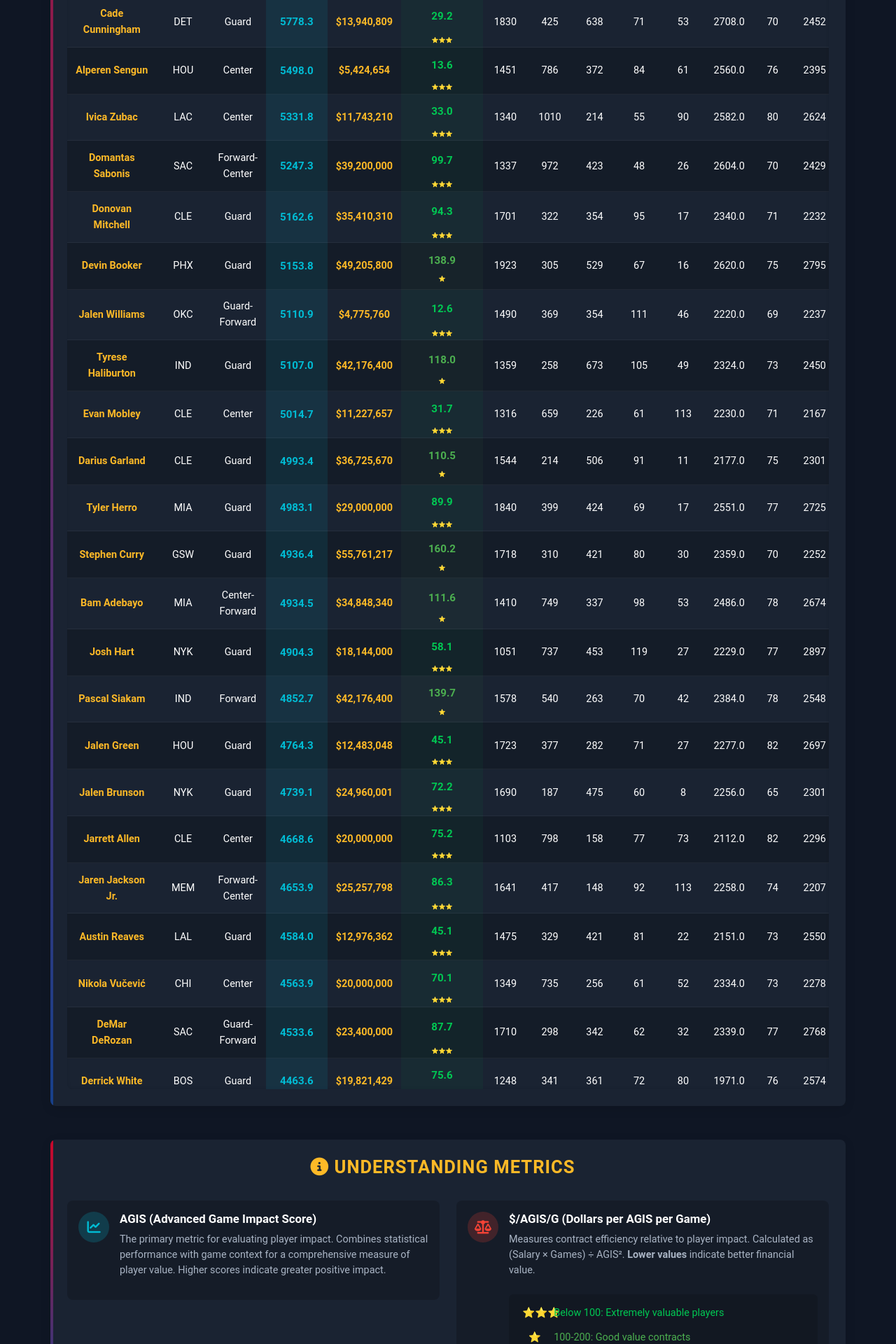
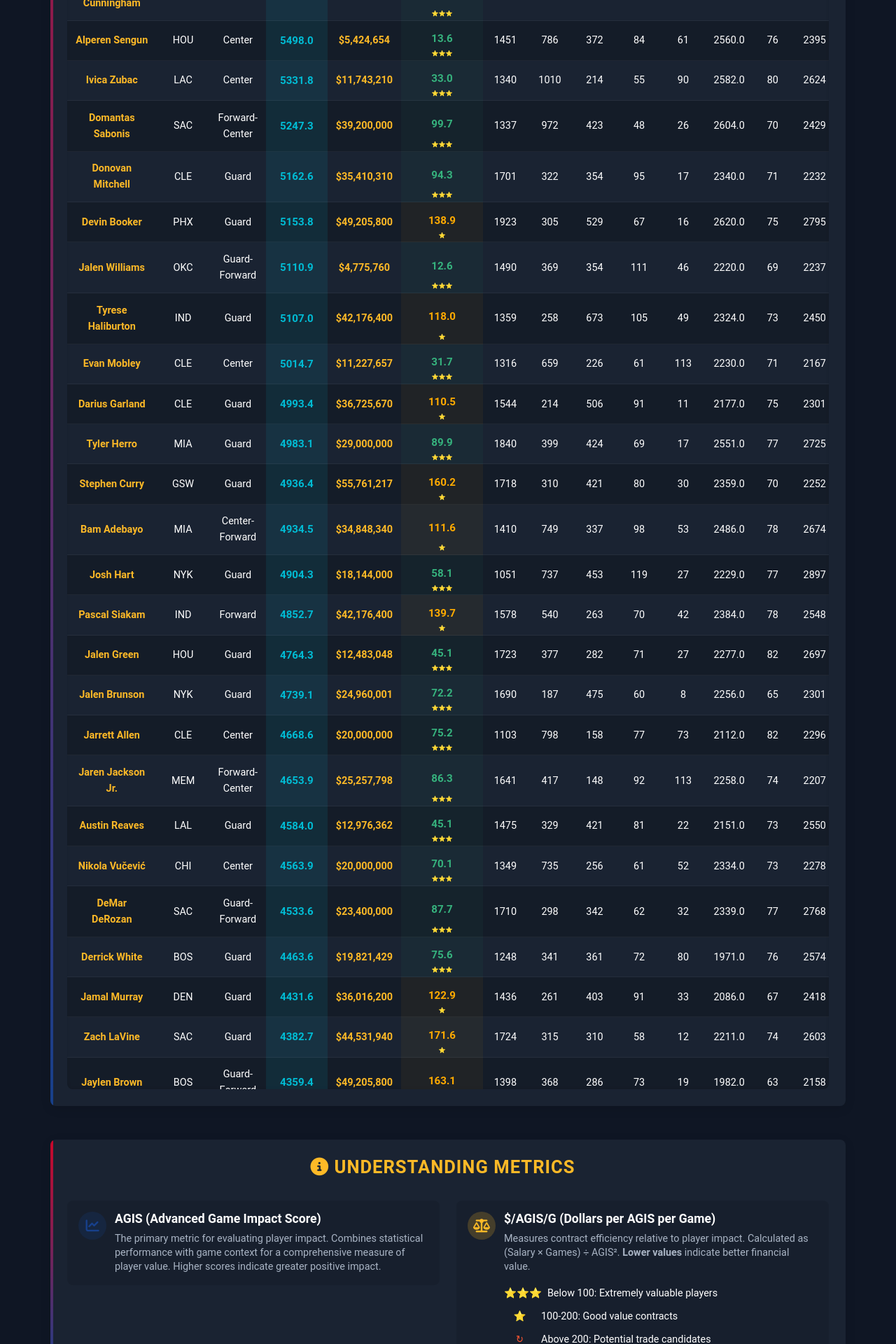
Before and after one commit to guilhermelcassis/nba_agis_metric, a Flask app: page /player-stats in a window 1280 px wide. Shown: the part 1160-3080 px from the top of the page at 70% size. Run offline with Flask 3, Linux system fonts and the light colour scheme; data comes from the database, SQL or seed files in the repository.

Commit message:
fixd card layout

```diff
--- a/static/css/styles.css
+++ b/static/css/styles.css
@@ -345,16 +345,16 @@ td.agis-score {
     padding-bottom: 1rem !important;
 }
 
-/* Value indicators for $/AGIS/G */
+/* Value indicators for $/AGIS/G in table cells */
 td.salary-agis-per-game {
     position: relative;
-    padding-bottom: 1.8rem !important; /* Extra padding for indicators */
+    padding-bottom: 18px !important;
 }
 
 /* Below 100 - Extremely valuable */
 td.salary-agis-per-game[data-value-category="elite"] {
-    color: #00C853 !important; /* Bright green */
-    background-color: rgba(0, 200, 83, 0.05);
+    color: var(--success) !important;
+    background-color: rgba(54, 179, 126, 0.05);
 }
 
 td.salary-agis-per-game[data-value-category="elite"]::after {
@@ -362,17 +362,17 @@ td.salary-agis-per-game[data-value-category="elite"]::after {
     font-size: 8px;
     display: block;
     position: absolute;
-    bottom: 0.4rem;
+    bottom: 2px;
     left: 0;
     right: 0;
     text-align: center;
-    color: #00C853;
+    color: var(--success);
 }
 
 /* 100-200 - Good value */
 td.salary-agis-per-game[data-value-category="good"] {
-    color: #4CAF50 !important; /* Green */
-    background-color: rgba(76, 175, 80, 0.05);
+    color: var(--warning) !important;
+    background-color: rgba(255, 171, 0, 0.05);
 }
 
 td.salary-agis-per-game[data-value-category="good"]::after {
@@ -380,17 +380,17 @@ td.salary-agis-per-game[data-value-category="good"]::after {
     font-size: 8px;
     display: block;
     position: absolute;
-    bottom: 0.4rem;
+    bottom: 2px;
     left: 0;
     right: 0;
     text-align: center;
-    color: #4CAF50;
+    color: var(--warning);
 }
 
 /* Above 200 - Trade candidate */
 td.salary-agis-per-game[data-value-category="trade"] {
-    color: #F44336 !important; /* Red */
-    background-color: rgba(244, 67, 54, 0.05);
+    color: var(--danger) !important;
+    background-color: rgba(255, 86, 48, 0.05);
 }
 
 td.salary-agis-per-game[data-value-category="trade"]::after {
@@ -398,11 +398,11 @@ td.salary-agis-per-game[data-value-category="trade"]::after {
     font-size: 12px;
     display: block;
     position: absolute;
-    bottom: 0.4rem;
+    bottom: 2px;
     left: 0;
     right: 0;
     text-align: center;
-    color: #F44336;
+    color: var(--danger);
 }
 
 /* Efficiency metrics highlighting */
@@ -1811,144 +1811,102 @@ td.salary-agis-per-game[data-value-category="trade"]::after {
     font-size: 0.85rem;
 }
 
-/* Value categories list in explainer */
+/* Value Categories Styling */
 .value-categories-container {
-    margin-top: 1.5rem;
-    background-color: rgba(0, 0, 0, 0.15);
-    border-radius: 6px;
-    padding: 1rem 1.2rem;
-    position: relative; /* Ensure proper stacking context */
-    overflow: hidden;
+    margin-top: 1rem;
 }
 
 .value-categories {
+    list-style: none;
+    padding: 0;
     margin: 0;
-    padding-left: 0;
-    list-style-type: none;
-    position: relative; /* Ensure proper stacking context */
-    z-index: 1; /* Make sure it's above any potential overlap */
 }
 
 .value-categories li {
-    margin-bottom: 0.8rem;
+    display: flex;
+    align-items: center;
+    margin-bottom: 0.6rem;
     font-size: 0.9rem;
-    display: flex;
-    align-items: flex-start;
-    line-height: 1.5;
-    position: relative; /* Ensure proper positioning */
 }
 
 .value-categories li:last-child {
     margin-bottom: 0;
 }
 
-.value-categories .indicator {
-    display: inline-block;
-    width: 35px;
-    min-width: 35px;
-    margin-right: 10px;
+.value-indicator {
+    flex: 0 0 45px;
     text-align: center;
+    margin-right: 0.5rem;
+}
+
+.value-description {
+    flex: 1;
+}
+
+.elite-value .value-indicator {
+    color: var(--success);
+}
+
+.good-value .value-indicator {
+    color: var(--warning);
+}
+
+.trade-value .value-indicator {
+    color: var(--danger);
+}
+
+/* Metric Items Styling */
+.metric-item {
+    display: flex;
+    background-color: rgba(0, 0, 0, 0.1);
+    padding: 1rem;
+    border-radius: var(--border-radius);
+    transition: all 0.2s ease;
+    margin-bottom: 1rem;
+}
+
+.metric-hover {
+    background-color: rgba(0, 0, 0, 0.2);
+    transform: translateY(-2px);
+}
+
+.metric-icon {
+    width: 40px;
+    height: 40px;
+    border-radius: 50%;
+    display: flex;
+    align-items: center;
+    justify-content: center;
+    margin-right: 12px;
     flex-shrink: 0;
 }
 
-/* Star positioning for table cells */
-td.salary-agis-per-game::after {
-    position: absolute;
-    bottom: 4px;
-    left: 0;
-    right: 0;
-    text-align: center;
-}
-
-.elite-value {
-    color: #00C853;
-}
-
-.good-value {
-    color: #4CAF50;
-}
-
-.trade-value {
-    color: #F44336;
-}
-
-/* Value indicators for $/AGIS/G */
-td.salary-agis-per-game {
-    position: relative;
-}
-
-/* Below 100 - Extremely valuable */
-td.salary-agis-per-game[data-value-category="elite"] {
-    color: #00C853 !important; /* Bright green */
-    background-color: rgba(0, 200, 83, 0.05);
-}
-
-td.salary-agis-per-game[data-value-category="elite"]::after {
-    content: '⭐⭐⭐';
-    font-size: 8px;
-    display: block;
-    position: absolute;
-    bottom: 2px;
-    left: 0;
-    right: 0;
-    text-align: center;
-    color: #00C853;
-}
-
-/* 100-200 - Good value */
-td.salary-agis-per-game[data-value-category="good"] {
-    color: #4CAF50 !important; /* Green */
-    background-color: rgba(76, 175, 80, 0.05);
-}
-
-td.salary-agis-per-game[data-value-category="good"]::after {
-    content: '⭐';
-    font-size: 8px;
-    display: block;
-    position: absolute;
-    bottom: 0.4rem;
-    left: 0;
-    right: 0;
-    text-align: center;
-    color: #4CAF50;
-}
-
-/* Above 200 - Trade candidate */
-td.salary-agis-per-game[data-value-category="trade"] {
-    color: #F44336 !important; /* Red */
-    background-color: rgba(244, 67, 54, 0.05);
-}
-
-td.salary-agis-per-game[data-value-category="trade"]::after {
-    content: '↻';
-    font-size: 12px;
-    display: block;
-    position: absolute;
-    bottom: 0.4rem;
-    left: 0;
-    right: 0;
-    text-align: center;
-    color: #F44336;
-}
-
-/* Fix for header overlapping issue - simplify the approach */
-.data-table thead th.sort-asc::before,
-.data-table thead th.sort-desc::before {
-    content: '';
-    position: absolute;
-    top: 0;
-    left: 0;
-    width: 100%;
-    height: 3px;
-    background-color: var(--nba-highlight);
-}
-
-/* Ensure header spans are properly positioned */
-.data-table thead th .column-label {
-    position: relative;
-    white-space: nowrap;
-    z-index: 5;
-    display: inline-block;
+.metric-info {
+    flex: 1;
+}
+
+.metric-info h4 {
+    font-size: 1.1rem;
+    margin: 0 0 0.5rem;
+    font-weight: 600;
+    color: var(--text-primary);
+}
+
+.metric-info p {
+    margin: 0;
+    font-size: 0.9rem;
+    color: var(--text-secondary);
+    line-height: 1.4;
+}
+
+.agis-icon {
+    background-color: rgba(var(--nba-blue-rgb), 0.2);
+    color: var(--nba-blue);
+}
+
+.salary-agis-per-game-icon {
+    background-color: rgba(var(--nba-highlight-rgb), 0.2);
+    color: var(--nba-highlight);
 }
 
 /* Table styling specifically for the player stats table */
--- a/static/js/table-sort.js
+++ b/static/js/table-sort.js
@@ -15,8 +15,9 @@ function initTableSort(tableId) {
             const sortType = this.getAttribute('data-sort') || 'string';
             const columnName = this.getAttribute('data-column');
 
-            // Get the current sort direction
-            let sortDirection = this.classList.contains('sort-asc') ? 'desc' : 'asc';
+            // Get the current sort direction - MODIFIED to default to descending on first click
+            // If header is already sorted descending, then switch to ascending
+            let sortDirection = this.classList.contains('sort-desc') ? 'asc' : 'desc';
 
             // Clear all sort indicators
             headers.forEach(h => {
```
Also changed, not shown: templates/player_stats.html (+9 -19 lines).
